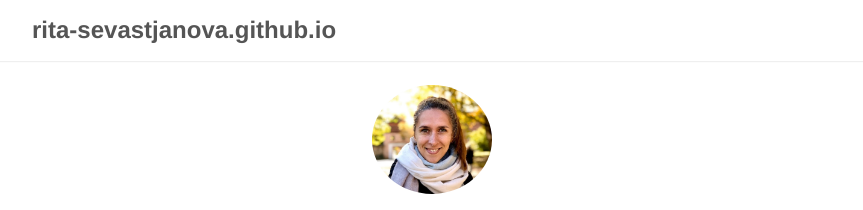
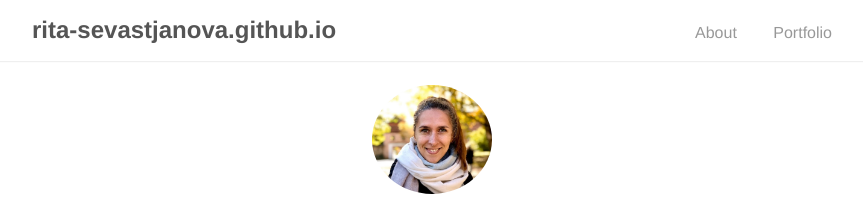
Before and after one commit to rita-sevastjanova/rita-sevastjanova.github.io, a Jekyll site: the page built from index.md, in a window 1280 px wide. Shown: the top 210 px of the page, without its empty margins (208-1071 px from the left). Built offline with Jekyll 4.4.1, drawn with Linux system fonts in a browser that asks for light colours; our own code applies the rules of GitHub Pages for plain Markdown files.

Commit message:
one page

```diff
--- a/_layouts/base.html
+++ b/_layouts/base.html
@@ -9,10 +9,10 @@
         <a href="{{ site.baseurl }}/">
           <h2 class="nav-title">{{ site.title }}</h2>
         </a>
-        <!--ul>
+        <ul>
           <li><a href="{{ '/' | prepend: site.baseurl }}">About</a></li>
           <li><a href="{{ '/portfolio' | prepend: site.baseurl }}/">Portfolio</a></li>
-        </ul-->
+        </ul>
     </div>
   </nav>
 
```
Also changed, not shown: 2 other files.
